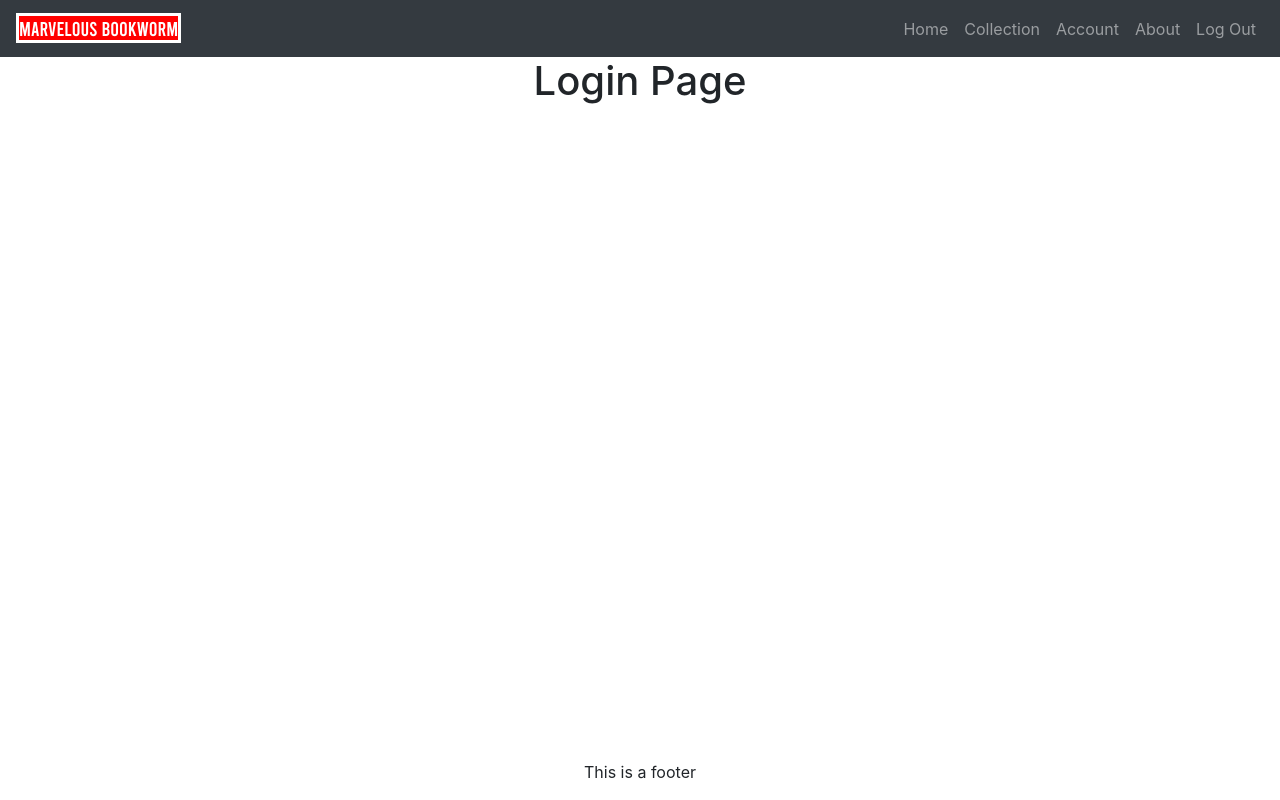
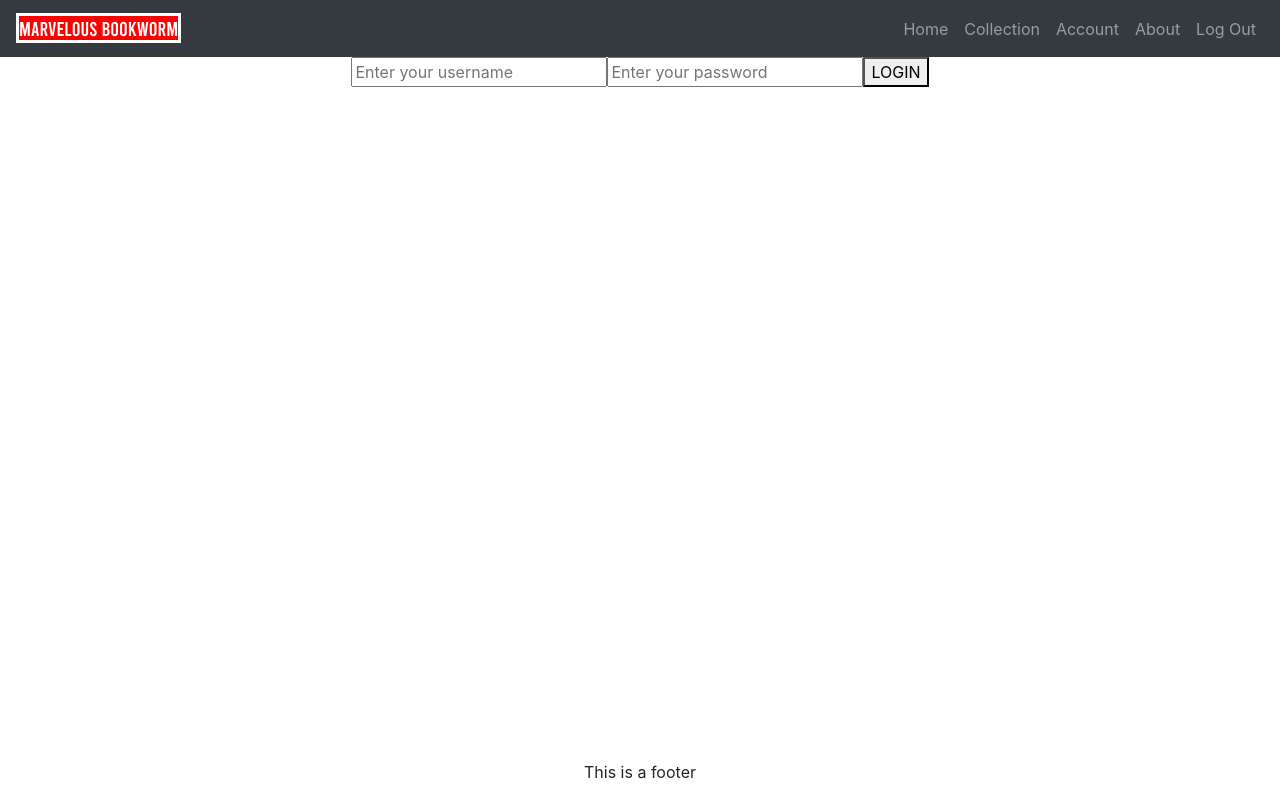
Before and after one commit to lightsage88/marvelous-bookworm, a React (Create React App) app: page /login in a window 1280 px wide. Built offline with nearby package versions, Linux system fonts and the light colour scheme; no server answers.

Commit message:
got tests up for Login.js

```diff
--- a/src/actions/index.js
+++ b/src/actions/index.js
@@ -1,3 +1,5 @@
+import {API_BASE_URL} from '../config';
+
 
 export const ADD_LIST = 'ADD_LIST';
 export const addList = title => ({
@@ -11,3 +13,7 @@ export const addCard = (text, listIndex) => ({
     text,
     listIndex
 });
+
+// export const fetchUserCollection = () => dispatch => {
+//     fetch(`${API_BASE_URL}/api/${userId}`)
+// }
--- a/src/components/Home.js
+++ b/src/components/Home.js
@@ -78,7 +78,6 @@ class Home extends Component {
       this.setState(prevState=> ({
         message: ''
       }));
-      // homeComponentDiv.classList.remove('homeComponentDivBlur');
 
       homeComponentMessage.classList.remove('homeComponentMessageFailure');
 
--- a/src/components/Login.js
+++ b/src/components/Login.js
@@ -1,11 +1,71 @@
-import React from 'react';
+import React, {Component} from 'react';
+import axios from 'axios';
 
-const Login = () => {
-    return (
-        <div>
-            <h1>Login Page</h1>
-        </div>
-    )
+
+class  Login extends Component {
+    state={
+        usernameFieldText: '',
+        passwordFieldText: '',
+        message: ''
+    };
+
+    typingInField = (e, type) => {
+        let fieldContent;
+        e.preventDefault();
+
+        fieldContent = e.target.value;
+        if(type == "usernameField") {
+            console.log('setting usernameFieldText');
+            this.setState(prevState =>({
+                usernameFieldText: fieldContent
+            }))
+        } else if(type == "passwordField") {
+            this.setState(prevState =>({
+                passwordFieldText: fieldContent
+            }))
+        }
+    }
+
+    clickSubmit = (e) => {
+        e.preventDefault();
+        console.log('yo');
+        axios({
+            url: `http://localhost:8000/api/auth/login`,
+            method: "POST",
+            headers: {
+                "accept": 'application/json'
+            },
+            data: {
+
+                    "username": this.state.usernameFieldText,
+                    "password": this.state.passwordFieldText
+
+            }
+        })
+        .then(response => {
+            console.log('sup bitches');
+            console.log(response);
+        })
+        .catch(err => {
+            console.log(err);
+            this.setState(prevState => ({
+                message: "There was an error of some kind."
+            }))
+        })
+    }
+
+    render () {
+        return (
+            <React.Fragment>
+                <form>
+                    <input id="loginUsernameField" type="text" placeholder="Enter your username" onChange={(e)=> this.typingInField(e, 'usernameField')} />
+                    <input id="loginPasswordField" type="password" placeholder="Enter your password" onChange={(e)=> this.typingInField(e, 'passwordField')}/>
+                    <button id="loginSubmitButton" type="submit" onClick={(e)=> this.clickSubmit(e)}>LOGIN</button>
+                </form>
+            </React.Fragment>
+        )
+    }
+
 }
 
 export default Login;
--- /dev/null
+++ b/src/config.js
@@ -0,0 +1 @@
+export const API_BASE_URL = process.env.REACT_APP_API_BASE_URL || 'http://localhost:8000';
--- a/src/reducers/index.js
+++ b/src/reducers/index.js
@@ -1,21 +1,13 @@
 import * as actions from '../actions';
 
 const initialState = {
-    lists: [{
-        title: 'Example list 1',
-        cards: [{
-            text: 'Example card 1'
-        }, {
-            text: 'Example card 2'
-        }]
-    }, {
-        title: 'Example list 2',
-        cards: [{
-            text: 'Example card 1'
-        }, {
-            text: 'Example card 2'
-        }]
-    }]
+
+    user : {
+        firstName: '',
+        lastName: '',
+        username: '',
+        loggedIn: false,
+    }
 };
 
 export const bookwormReducer = (state=initialState, action) => {
```
Also changed, not shown: 1 other file (tests, documents, lock files or other folders).
